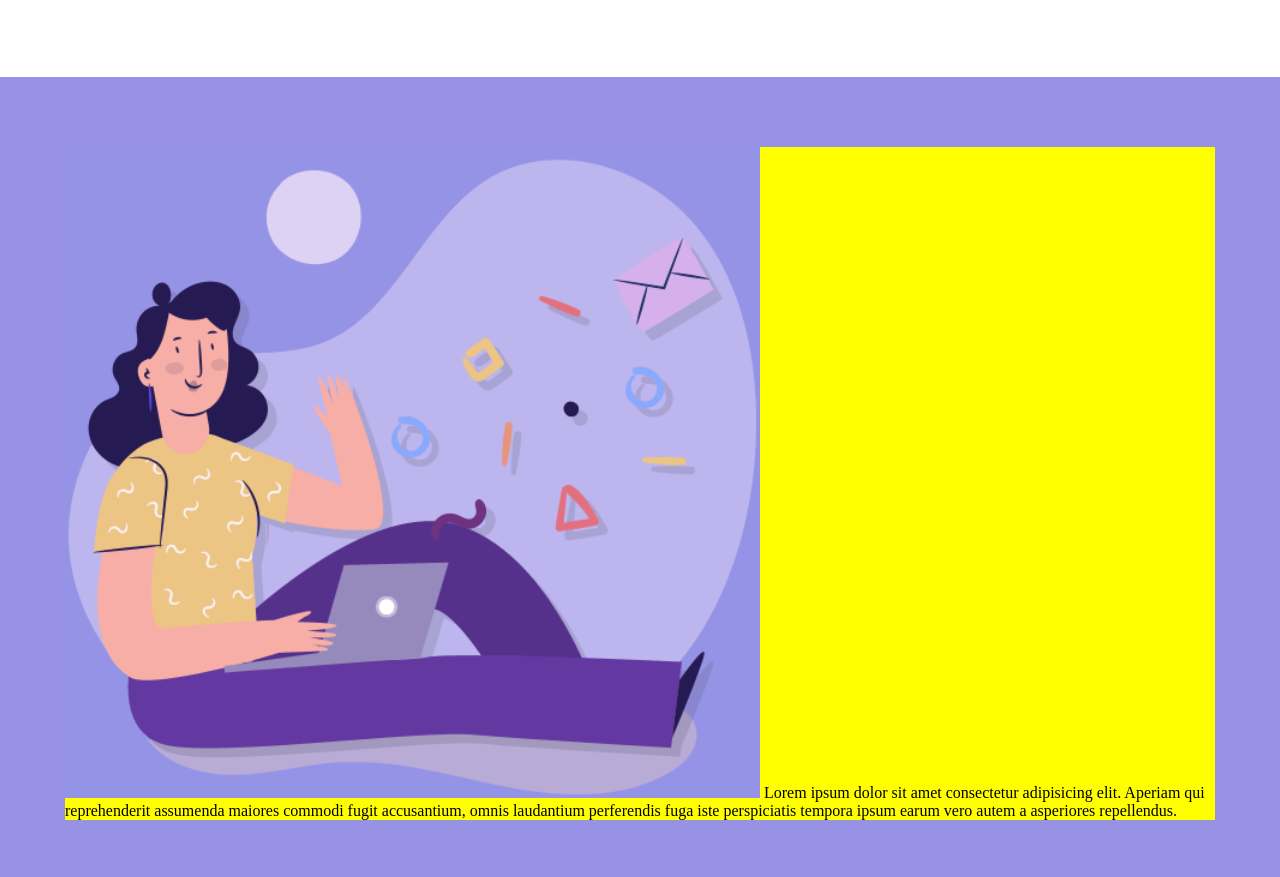
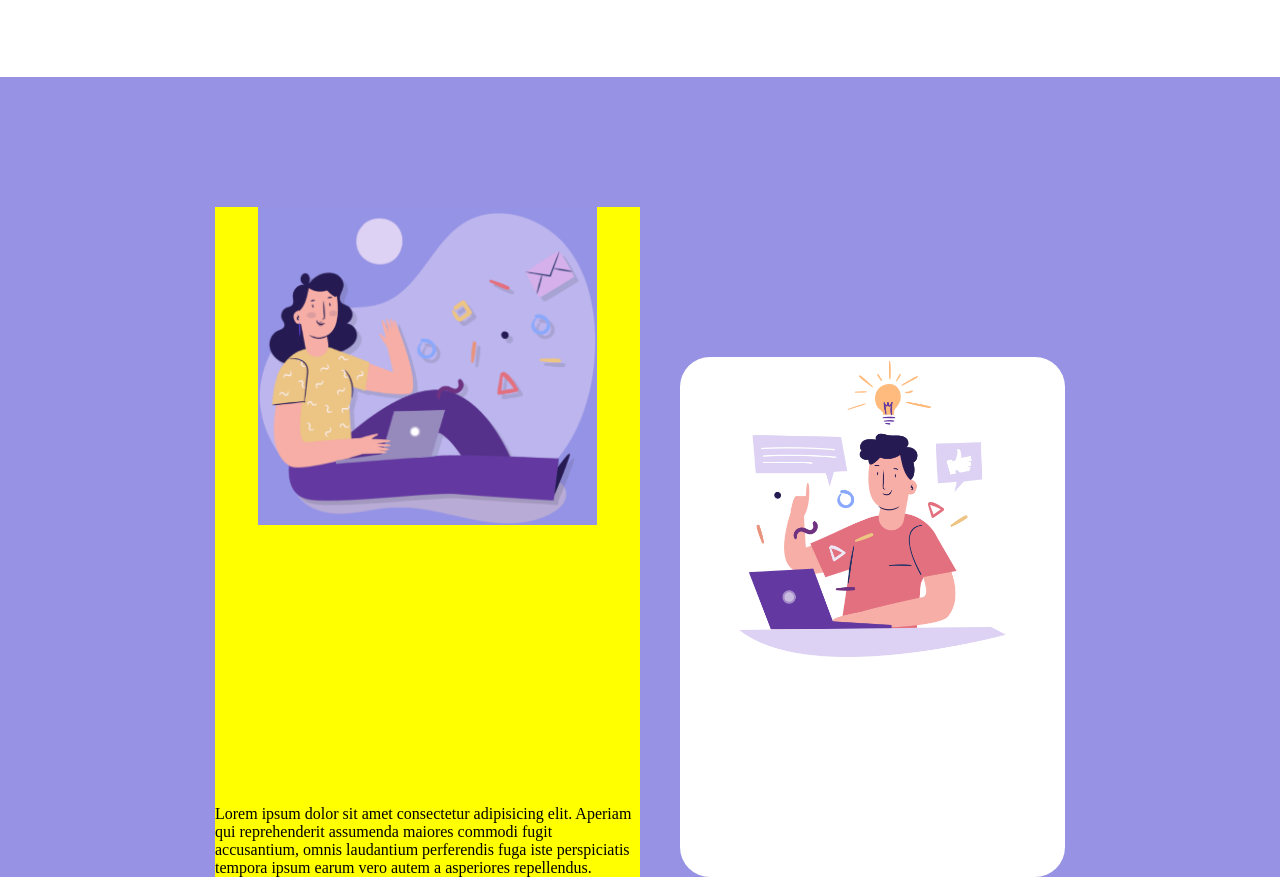
Before and after one commit to matteo2302/htmlcss-responsive-layout, a plain HTML site: page index.html in a window 1280 px wide. Shown: the part 783-1660 px from the top of the page. Drawn offline with Linux system fonts and the light colour scheme.

Commit message:
strategic media

```diff
--- a/index.html
+++ b/index.html
@@ -25,7 +25,7 @@
       </div>
       <div>
         <div class="strategic">
-          <div class="strategic-box container">
+          <div class="strategic-box">
             <div class="main-img">
               <img src="img/planning1.png" alt="plan" />
               Lorem ipsum dolor sit amet consectetur adipisicing elit. Aperiam
--- a/style/style.css
+++ b/style/style.css
@@ -36,7 +36,7 @@ header {
 /*****************************************media header******************************/
 @media all and (min-width: 768px) {
   .container {
-    min-width: 720px;
+    max-width: 720px;
     margin: 0 auto;
   }
 }
@@ -118,6 +118,8 @@ header {
 .strategic-box {
   margin-top: 40px;
   min-height: 1100px;
+  max-width: 440px;
+  margin: 0 auto;
 }
 .main-img {
   min-height: 500px;
@@ -126,9 +128,48 @@ header {
 .img-card {
   min-height: 400px;
   border-radius: 30px;
-  width: 300px;
   margin: auto;
   background-color: white;
   margin-top: 70px;
-  gsgdgsg
 }
+/***************************meidia strategic***************************************/
+@media all and (min-width: 768px) {
+  .img-card {
+    width: 100%;
+    text-align: center;
+  }
+  .strategic-box {
+    max-width: 720px;
+    margin: 0 auto;
+  }
+}
+@media all and (min-width: 1200px) {
+  .strategic-box {
+    padding-top: 100px;
+    max-width: 850px;
+    margin: 0 auto;
+    display: flex;
+    gap: 40px;
+    align-items: flex-end;
+    min-height: 700px;
+  }
+  .img-card {
+    min-height: 520px;
+    padding: 0 40px;
+    margin: 0;
+  }
+  .main-img {
+    max-width: 50%;
+    min-height: 670px;
+    display: flex;
+    flex-direction: column;
+    justify-content: space-between;
+    align-items: center;
+  }
+  .main-img img {
+    max-width: 80%;
+  }
+  .strategic {
+    height: 850px;
+  }
+}
```
